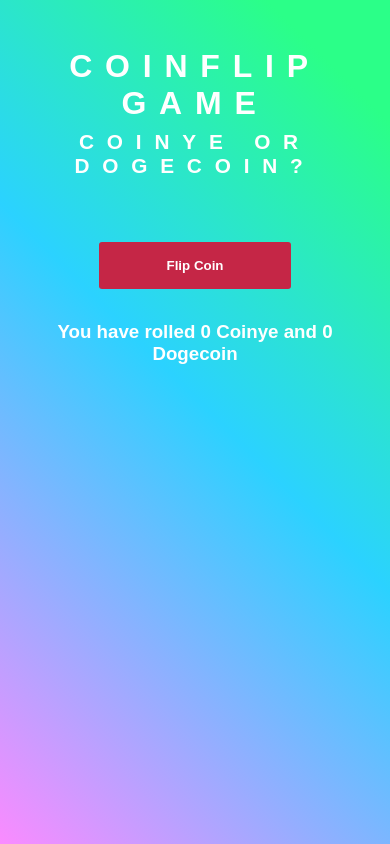
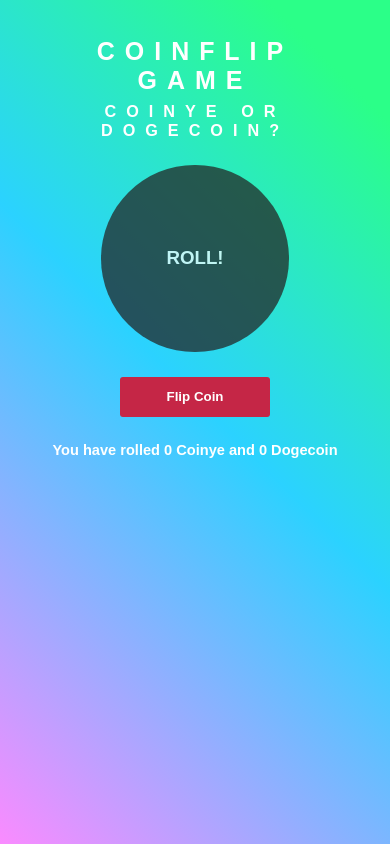
Before and after one commit to micahsuomi/Coinflip-Game-with-JavaScript, a plain HTML site: page index.html in a window 390 px wide. Drawn offline with nearby package versions, Linux system fonts and the light colour scheme.

Commit message:
index.html

```diff
--- a/app.js
+++ b/app.js
@@ -11,18 +11,21 @@
 let tailsScore = document.querySelector('.tails-rolls').textContent = '0';
 let scoreContent = document.querySelector('.flip-times');
 let gameTitle = document.querySelector('.title');
+let blankCoin = document.querySelector('.coin-blank');
 
 function flipCoin() {
 
     const newFlip = ((Math.floor(Math.random() * 2) === 0) ? heads : tails);
     if(newFlip === heads) {
         console.log('heads');
+        blankCoin.style.display = 'none';
         heads.classList.remove('hide');
         tails.classList.add('hide');
         scoreContent.textContent = `You flipped ${headsScore++ +1} Coinye and ${tailsScore} Dogecoin`;
 
     } else if(newFlip === tails){
         console.log('tails');
+        blankCoin.style.display = 'none';
         tails.classList.remove('hide');
         heads.classList.add('hide');
         scoreContent.textContent = `You flipped ${headsScore} Coinye and ${tailsScore++ +1} Dogecoin`;
--- a/index.html
+++ b/index.html
@@ -11,14 +11,14 @@
 <body>
 
     <div class="container">
-        <h1 class="game-title" data-aos="fade-right">Coinflip Game<h1>
-        <h2 class="game-title game-title-subhead" data-aos="fade-left"> Coinye or Dogecoin?</h2>
+        <h1 class="game-title">Coinflip Game<h1>
+        <h2 class="game-title game-title-subhead"> Coinye or Dogecoin?</h2>
         <div class="image-placeholder">
+            <div class="coin-blank show"><span class="roll">Roll!</span></div>
             <img src="coinye.png" class="heads hide"alt="">
             <img src="doge.png" class="tails hide" alt="">
-
         </div>
-        <button class="btn-flip" data-aos="fade-left">Flip Coin</button>
+        <button class="btn-flip">Flip Coin</button>
         <h3 class="flip-times">You have rolled <span class="heads-rolls">0</span> Coinye and <span class="tails-rolls">0</span> Dogecoin</h3>
 
     </div>
--- a/style.css
+++ b/style.css
@@ -22,11 +22,17 @@
     color: #fff;
     text-transform: uppercase;
     letter-spacing: .8rem;
+    animation-name: moveInRight;
+    animation-duration: 1s;
+    animation-timing-function: ease-out;
 }
 
 .game-title-subhead {
     margin-top: .5rem;
     font-size: 1.3rem;
+    animation-name: moveInLeft;
+    animation-duration: 1s;
+    animation-timing-function: ease-out;
 
 }
 
@@ -50,6 +56,33 @@
     from{opacity: 0}
     to {opacity: 1}
 }
+
+.coin-blank {
+    height: 15rem;
+    width: 15rem;
+    background-color: rgb(34, 28, 28);
+    border-radius: 50%;
+    color: white;
+    font-weight: 700;
+    font-size: 1.5rem;
+    opacity: .7;
+    display: flex;
+    align-items: center;
+    justify-items: center;
+    text-transform: uppercase;
+    position: relative;
+
+
+
+}
+
+.roll {
+    justify-self: center;
+    position: absolute;
+    top: 50%;
+    left: 50%;
+    transform: translate(-50%,-50%);
+}
 .show {
     display: block;
 }
@@ -67,6 +100,9 @@
     padding: 1rem;
     border: none;
     cursor: pointer;
+    animation-name: moveInRight;
+    animation-duration: 1s;
+    animation-timing-function: ease-out;
 
 }
 
@@ -80,3 +116,53 @@
     margin-top: 2rem;
     color: #fff;
 }
+
+@keyframes moveInLeft {
+    0% {
+        opacity: 0;
+        transform: translateX(-200px);
+
+    }
+
+    80% {
+        transform: translateX(10px);
+
+    }
+
+    100% {
+        opacity: 1;
+        transform: translate(0);
+    }
+}
+
+@keyframes moveInRight {
+    0% {
+        opacity: 0;
+        transform: translateX(200px);
+
+    }
+
+    80% {
+        transform: translateX(-10px);
+
+    }
+
+    100% {
+        opacity: 1;
+        transform: translate(0);
+    }
+}
+
+@media(max-width: 500px) {
+    html {
+        font-size: 78%;
+    }
+
+}
+
+@media(max-width: 320px) {
+    html {
+        font-size: 70%;
+    }
+
+}
```
